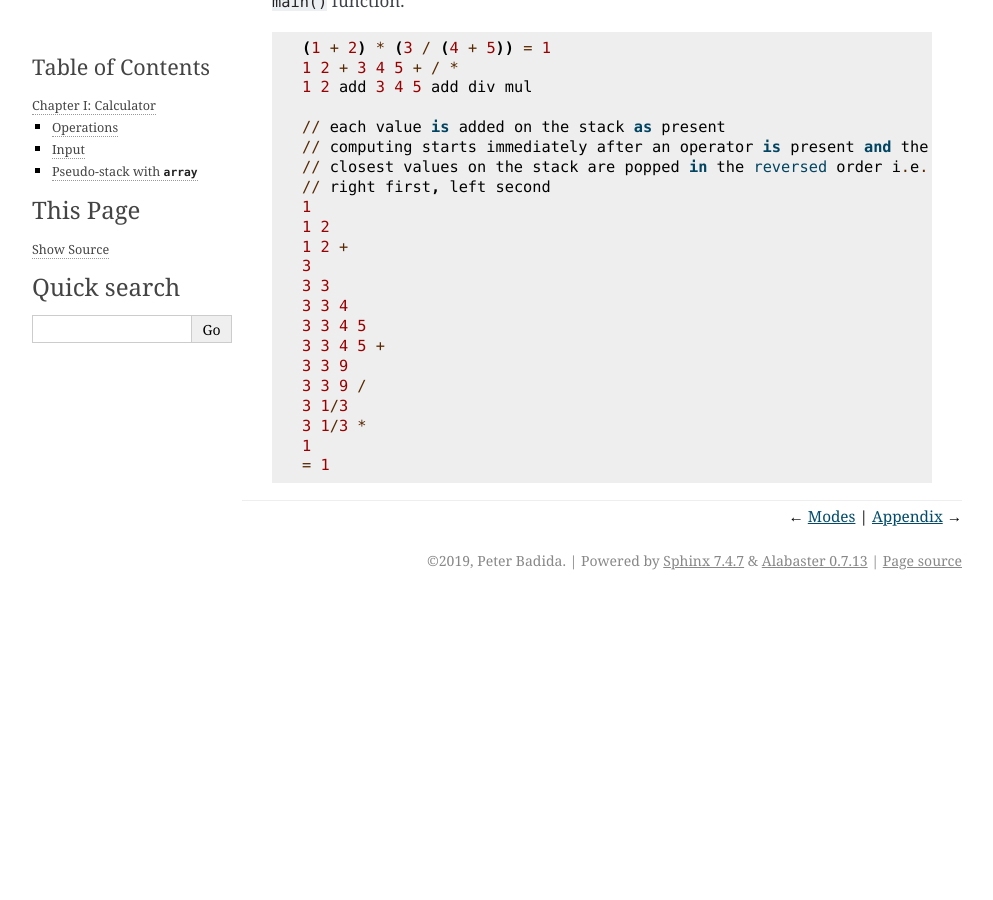
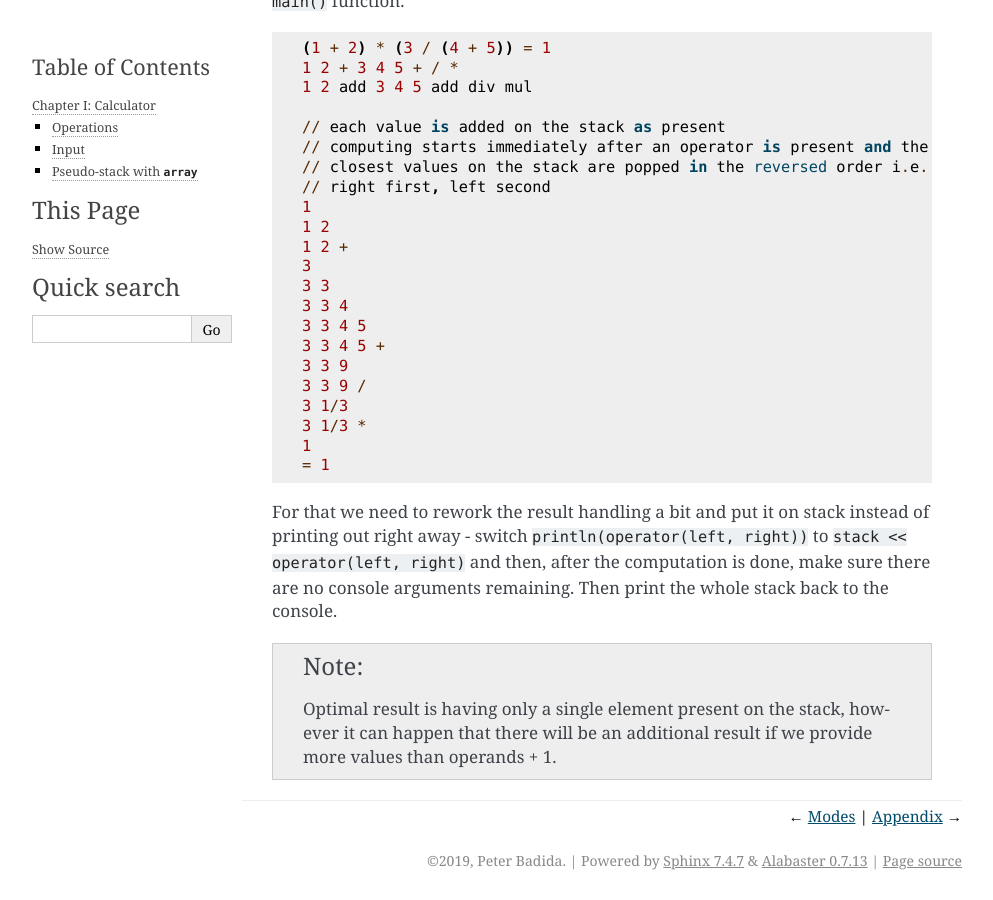
Before and after one commit to KeyWeeUsr/the-book-of-v, a Sphinx documentation site: the page built from source/chapter-1-calculator.rst, in a window 1280 px wide and 900 px high, scrolled down 4603 px. Shown: the whole window, without its empty margins (148-1141 px from the left). Built offline with Sphinx 7.4.7, drawn with Linux system fonts in a browser that asks for light colours; before the commit the page ends 5203 px from its top, so only the background shows below that.

Commit message:
[ADD] Describe returning result from the calc after all args are parsed

```diff
--- a/source/chapter-1-calculator.rst
+++ b/source/chapter-1-calculator.rst
@@ -207,3 +207,15 @@ function.
     3 1/3 *
     1
     = 1
+
+For that we need to rework the result handling a bit and put it on stack
+instead of printing out right away - switch ``println(operator(left, right))``
+to ``stack << operator(left, right)`` and then, after the computation is done,
+make sure there are no console arguments remaining. Then print the whole stack
+back to the console.
+
+.. note::
+
+   Optimal result is having only a single element present on the stack, however
+   it can happen that there will be an additional result if we provide more
+   values than operands + 1.
```
